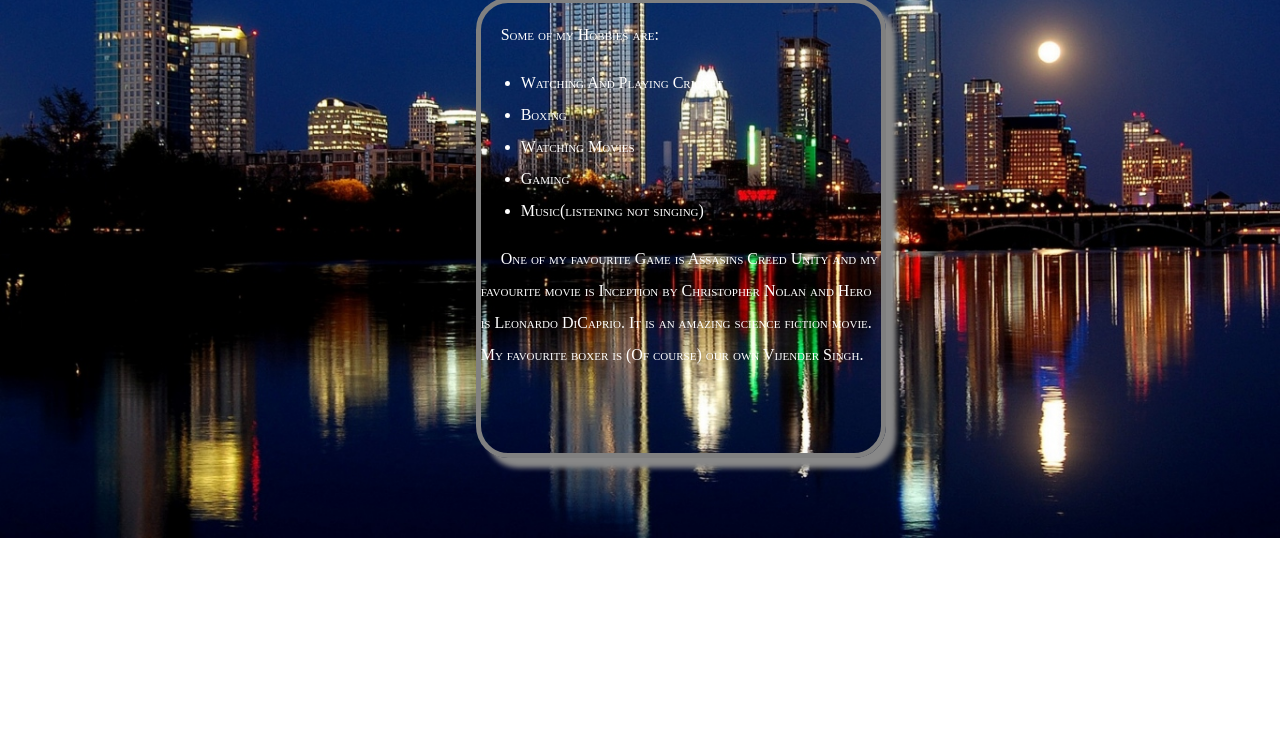
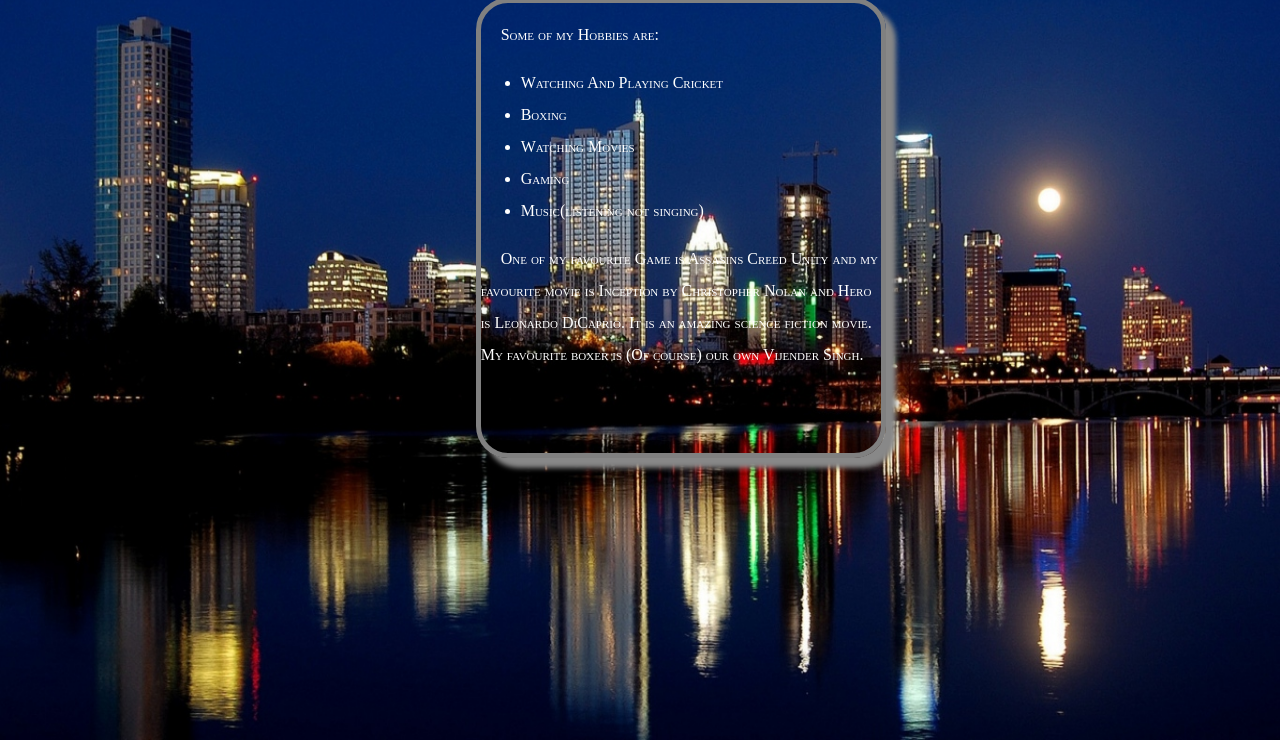
Before and after one commit to DarkKnight0001/my-website, a plain HTML site: page hobbies.html in a window 1280 px wide. Shown: the part 60-800 px from the top of the page. Drawn offline with Linux system fonts and the light colour scheme.

Commit message:
Update hobbies.html

```diff
--- a/hobbies.html
+++ b/hobbies.html
@@ -1,3 +1,4 @@
+
 <!doctype html>
 <html>
 <head>
@@ -8,24 +9,50 @@
 
 <style>
 
-html {
-    background:url(test3.jpg) ;
-    -webkit-background-size: cover;
-    -moz-background-size: cover;
-    -o-background-size: cover;
-    background-size: cover;
+
+/*    html {
+    background-image:url(test5.jpg);
+    background-size: 100% 100%;
     background-position: center;
-    background-repeat: no-repeat;
+    background-repeat: no-repeat
 }
+    */
+
+
+    img.bg {
+  /* Set rules to fill background */
+  min-height: 100%;
+  min-width: 1024px;
+
+  /* Set up proportionate scaling */
+  width: 100%;
+  height: auto;
+
+  /* Set up positioning */
+  position: fixed;
+  top: 0;
+  left: 0;
+}
+
+@media screen and (max-width: 1024px) { /* Specific to this particular image */
+  img.bg {
+    left: 50%;
+    margin-left: -512px;   /* 50% */
+  }
+}
+
+
 
 </style>
 </head>
 <body>
 
+    <img src="test3.jpg" class="bg" />
+
 <table  >
 <tr >
 
-<td><a href="index.html">HOME</a></td>
+<td><a href="home.html">HOME</a></td>
 <td><a href="aboutme.html">About Me</a></td>
 <td><a href="hobbies.html">Hobbies</a></td>
 <td><a href="contact.html">Contact Me</a></td>
```
